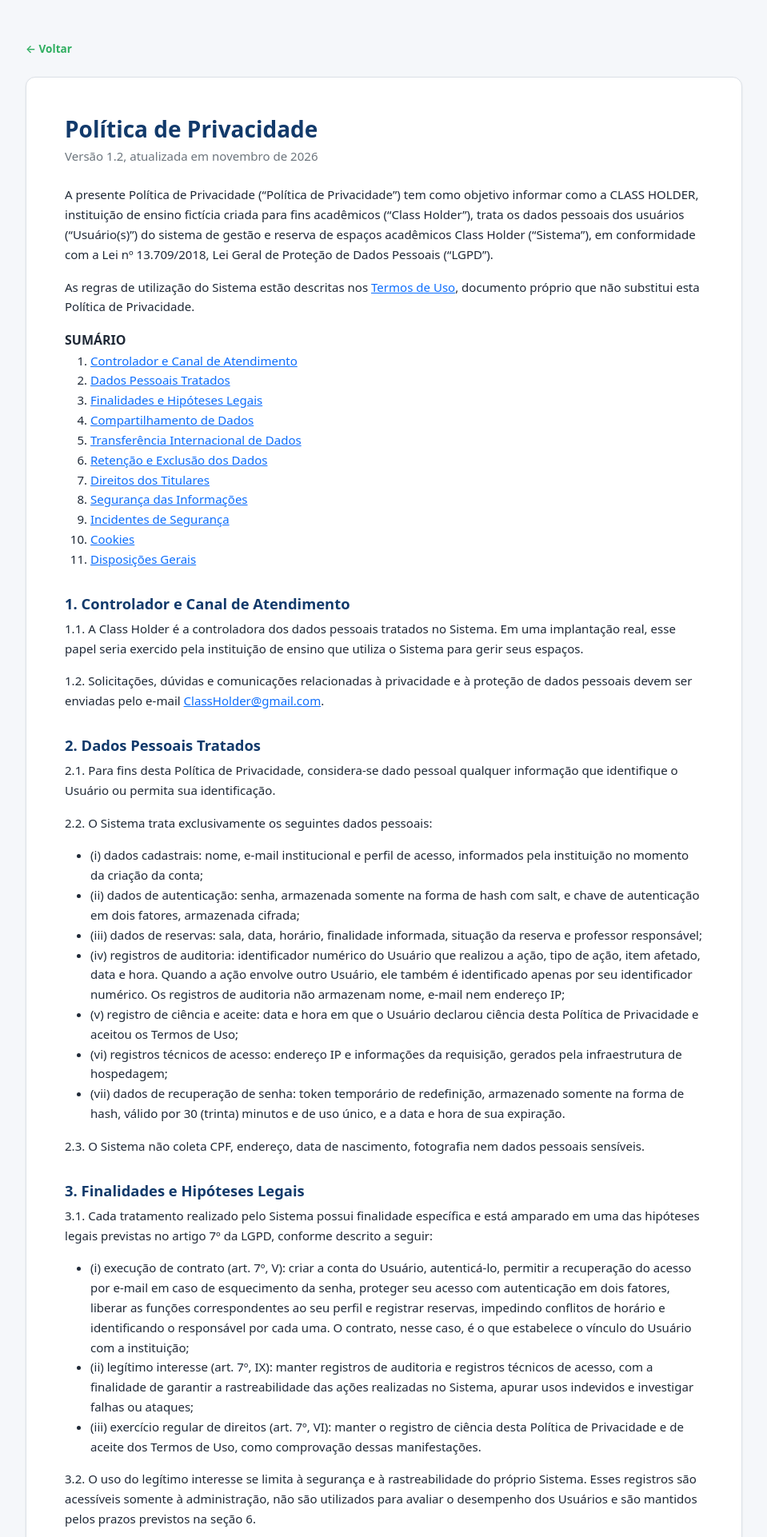
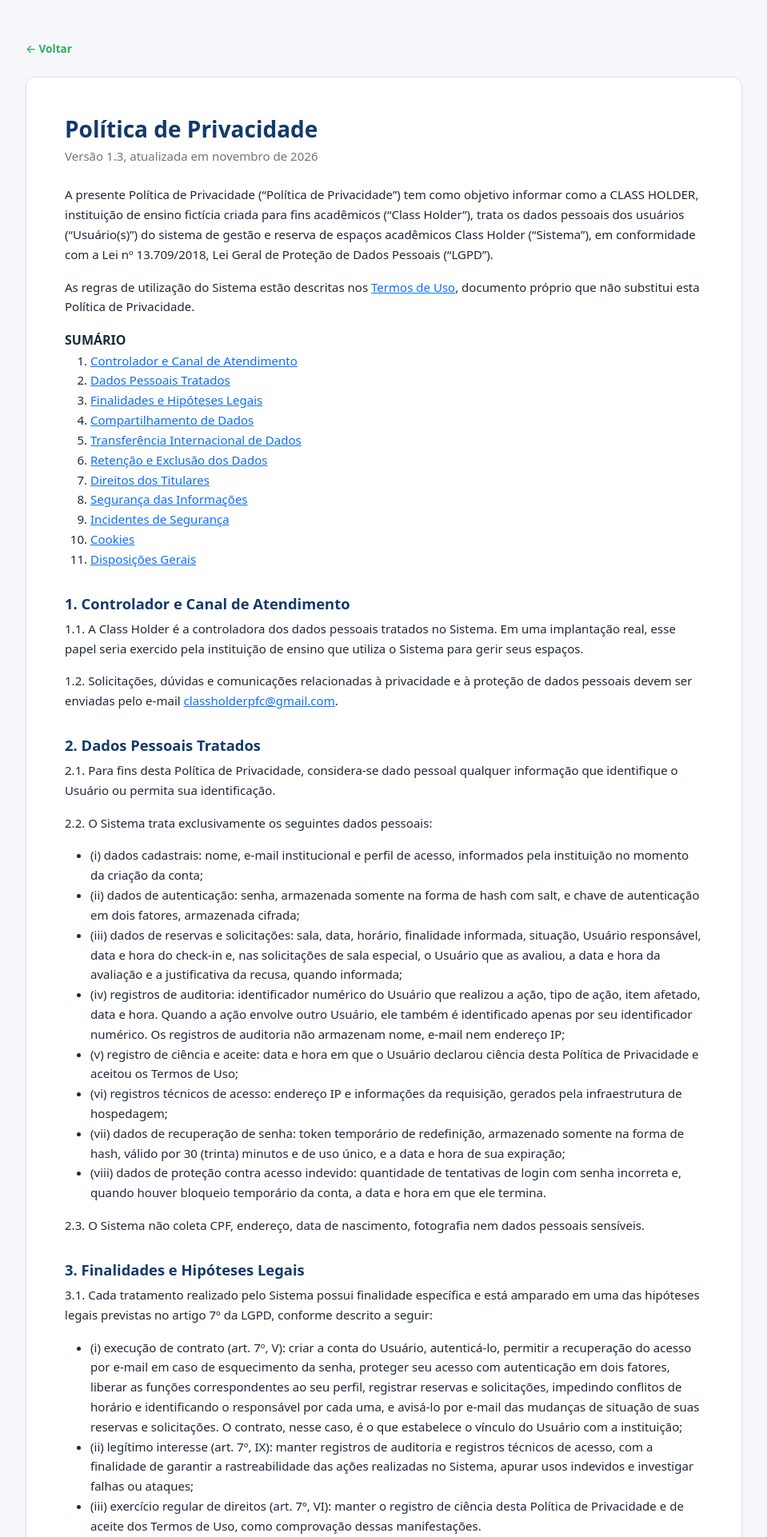
Before and after one commit to ZelTron27/PFC-Gestao-e-Reservas-de-Espacos-Academicos, a Spring app: page /lgpd/politica-privacidade in a window 1280 px wide. Shown: the top 1922 px of the page at 80% size, without its empty margins (160-1119 px from the left). Run offline with Thymeleaf, Linux system fonts and the light colour scheme; the template is opened without the code that fills it, so the values that code supplies are empty; some of the project's set-up classes (security, data sources, template engines, error pages and the like) are left out, and stand-ins take their place; database files in the repository are not loaded.

Commit message:
docs(lgpd): alinha Politica de Privacidade e Termos de Uso ao comportamento do sistema

```diff
--- a/src/main/resources/templates/lgpd/politica-privacidade.html
+++ b/src/main/resources/templates/lgpd/politica-privacidade.html
@@ -8,7 +8,7 @@
 <div th:replace="~{compartilhados/publico :: documento(~{::#conteudo-privacidade})}">
     <div id="conteudo-privacidade">
         <h1 class="ch-titulo h3 mb-1">Política de Privacidade</h1>
-    <p class="text-secondary small mb-4">Versão 1.2, atualizada em novembro de 2026</p>
+        <p class="text-secondary small mb-4">Versão 1.3, atualizada em novembro de 2026</p>
 
 
         <p>
@@ -46,7 +46,7 @@
         </p>
         <p>
             1.2. Solicitações, dúvidas e comunicações relacionadas à privacidade e à proteção de dados pessoais devem
-        ser enviadas pelo e-mail <a href="mailto:ClassHolder@gmail.com">ClassHolder@gmail.com</a>.
+            ser enviadas pelo e-mail <a href="mailto:classholderpfc@gmail.com">classholderpfc@gmail.com</a>.
         </p>
 
         <h2 id="secao-2">2. Dados Pessoais Tratados</h2>
@@ -60,8 +60,9 @@
                 momento da criação da conta;</li>
             <li>(ii) dados de autenticação: senha, armazenada somente na forma de hash com salt, e chave de
                 autenticação em dois fatores, armazenada cifrada;</li>
-        <li>(iii) dados de reservas: sala, data, horário, finalidade informada, situação da reserva e professor
-            responsável;</li>
+            <li>(iii) dados de reservas e solicitações: sala, data, horário, finalidade informada, situação, Usuário
+                responsável, data e hora do check-in e, nas solicitações de sala especial, o Usuário que as avaliou, a
+                data e hora da avaliação e a justificativa da recusa, quando informada;</li>
             <li>(iv) registros de auditoria: identificador numérico do Usuário que realizou a ação, tipo de ação, item
                 afetado, data e hora. Quando a ação envolve outro Usuário, ele também é identificado apenas por seu
                 identificador numérico. Os registros de auditoria não armazenam nome, e-mail nem endereço IP;</li>
@@ -70,7 +71,9 @@
             <li>(vi) registros técnicos de acesso: endereço IP e informações da requisição, gerados pela
                 infraestrutura de hospedagem;</li>
             <li>(vii) dados de recuperação de senha: token temporário de redefinição, armazenado somente na forma de
-            hash, válido por 30 (trinta) minutos e de uso único, e a data e hora de sua expiração.</li>
+                hash, válido por 30 (trinta) minutos e de uso único, e a data e hora de sua expiração;</li>
+            <li>(viii) dados de proteção contra acesso indevido: quantidade de tentativas de login com senha incorreta
+                e, quando houver bloqueio temporário da conta, a data e hora em que ele termina.</li>
         </ul>
         <p>
             2.3. O Sistema não coleta CPF, endereço, data de nascimento, fotografia nem dados pessoais sensíveis.
@@ -84,8 +87,9 @@
         <ul class="itens">
             <li>(i) execução de contrato (art. 7º, V): criar a conta do Usuário, autenticá-lo, permitir a recuperação
                 do acesso por e-mail em caso de esquecimento da senha, proteger seu acesso
-            com autenticação em dois fatores, liberar as funções correspondentes ao seu perfil e registrar
-            reservas, impedindo conflitos de horário e identificando o responsável por cada uma. O contrato, nesse
+                com autenticação em dois fatores, liberar as funções correspondentes ao seu perfil, registrar
+                reservas e solicitações, impedindo conflitos de horário e identificando o responsável por cada uma, e
+                avisá-lo por e-mail das mudanças de situação de suas reservas e solicitações. O contrato, nesse
                 caso, é o que estabelece o vínculo do Usuário com a instituição;</li>
             <li>(ii) legítimo interesse (art. 7º, IX): manter registros de auditoria e registros técnicos de acesso,
                 com a finalidade de garantir a rastreabilidade das ações realizadas no Sistema, apurar usos indevidos e
@@ -117,7 +121,9 @@
             <li>(ii) Render: fornecedor da hospedagem da aplicação, por onde trafegam os dados durante o uso do
                 Sistema e onde são gerados os registros técnicos de acesso;</li>
             <li>(iii) Resend: fornecedor do serviço de envio de e-mails, que recebe o nome e o e-mail do Usuário e o
-            link de redefinição de senha, exclusivamente para entregar a mensagem de recuperação solicitada por ele.</li>
+                conteúdo de cada mensagem, exclusivamente para entregá-la. As mensagens são o link de redefinição de
+                senha solicitado pelo Usuário e os avisos de mudança de situação de suas reservas e solicitações, com a
+                sala, a data, o horário e, nos cancelamentos, o motivo.</li>
         </ul>
         <p>
             4.3. O código de configuração da autenticação em dois fatores é gerado pelo próprio Sistema, sem envio a
@@ -155,11 +161,14 @@
         </p>
         <ul class="itens">
             <li>(i) dados cadastrais e de autenticação: mantidos enquanto houver vínculo ativo do Usuário com a
-            instituição e excluídos após o encerramento desse vínculo ou mediante solicitação do titular;</li>
-        <li>(ii) dados de reservas: mantidos enquanto existir a conta do professor responsável e excluídos junto
-            com ela;</li>
-        <li>(iii) registro de ciência e aceite: mantido enquanto existir a conta do Usuário e excluído junto com
-            ela;</li>
+                instituição. Após o encerramento desse vínculo ou mediante solicitação do titular, a conta é
+                anonimizada: o nome e o e-mail são substituídos por valores que não identificam o titular, e a senha,
+                a chave de autenticação em dois fatores e os tokens de recuperação de senha são apagados;</li>
+            <li>(ii) dados de reservas e solicitações: na anonimização, as reservas e solicitações futuras são
+                canceladas, e as demais são mantidas vinculadas à conta anonimizada, sem identificar o titular, para
+                preservar o histórico de uso dos espaços;</li>
+            <li>(iii) registro de ciência e aceite: mantido vinculado à conta, inclusive após a anonimização, sem
+                identificar o titular;</li>
             <li>(iv) registros de auditoria: mantidos por 5 (cinco) anos a partir da data do registro, prazo necessário
                 à apuração de incidentes e ao exercício regular de direitos em processos judiciais, administrativos ou
                 arbitrais, inclusive trabalhistas. Durante esse período, não são alterados nem excluídos pelo Sistema.
@@ -171,8 +180,7 @@
                 registros de envio mantidos pelo fornecedor de e-mails seguem o prazo de retenção desse fornecedor.</li>
         </ul>
         <p>
-        6.2. A exclusão dos dados cadastrais, de autenticação, de reservas e do registro de ciência e aceite é
-        realizada pela Administração, a partir do encerramento do vínculo informado pela instituição ou da
+            6.2. A anonimização da conta é realizada pela Administração, a partir do encerramento do vínculo informado pela instituição ou da
             solicitação do titular recebida pelo canal indicado na cláusula 1.2, observado o prazo previsto na
             cláusula 7.3.
         </p>
@@ -194,9 +202,10 @@
             <li>(viii) portabilidade de seus dados a outro fornecedor, quando aplicável.</li>
         </ul>
         <p>
-        7.2. Para exercer esses direitos, o Usuário deve enviar sua solicitação para
-        <a href="mailto:ClassHolder@gmail.com">ClassHolder@gmail.com</a> a partir do e-mail cadastrado no
-        Sistema, o que permite confirmar sua identidade.
+            7.2. O Usuário pode consultar a qualquer momento seus dados cadastrais na tela de perfil e suas reservas
+            e solicitações no próprio Sistema. Para exercer os demais direitos, o Usuário deve enviar sua solicitação
+            pelo canal indicado na cláusula 1.2, a partir do e-mail cadastrado no Sistema, o que permite confirmar sua
+            identidade.
         </p>
         <p>
             7.3. A resposta será enviada em até 15 (quinze) dias, inclusive nas solicitações de acesso completo aos
@@ -215,10 +224,11 @@
             <li>(i) armazenamento de senhas somente na forma de hash com salt;</li>
             <li>(ii) autenticação em dois fatores obrigatória e cifragem da respectiva chave;</li>
             <li>(iii) troca obrigatória da senha inicial no primeiro acesso;</li>
-        <li>(iv) controle de acesso por perfil, verificado no servidor;</li>
-        <li>(v) comunicação protegida por HTTPS;</li>
-        <li>(vi) manutenção das credenciais de infraestrutura fora do código fonte;</li>
-        <li>(vii) registro de auditoria das ações administrativas.</li>
+            <li>(iv) bloqueio temporário da conta após tentativas repetidas de login com senha incorreta;</li>
+            <li>(v) controle de acesso por perfil, verificado no servidor;</li>
+            <li>(vi) comunicação protegida por HTTPS;</li>
+            <li>(vii) manutenção das credenciais de infraestrutura fora do código fonte;</li>
+            <li>(viii) registro de auditoria das ações administrativas.</li>
         </ul>
 
         <h2 id="secao-9">9. Incidentes de Segurança</h2>
@@ -256,7 +266,7 @@
         </p>
         <p>
             11.4. Dúvidas sobre esta Política de Privacidade ou sobre as práticas nela descritas podem ser enviadas
-        pelo e-mail <a href="mailto:ClassHolder@gmail.com">ClassHolder@gmail.com</a>.
+            pelo e-mail <a href="mailto:classholderpfc@gmail.com">classholderpfc@gmail.com</a>.
         </p>
     </div>
 </div>
```
Also changed, not shown: src/main/resources/templates/lgpd/termos-uso.html (+37 -14 lines). Lines whose indentation alone changed are shown as unchanged.
